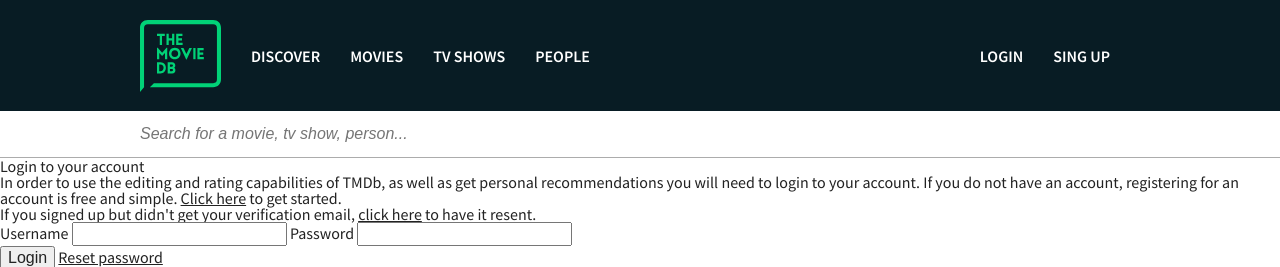
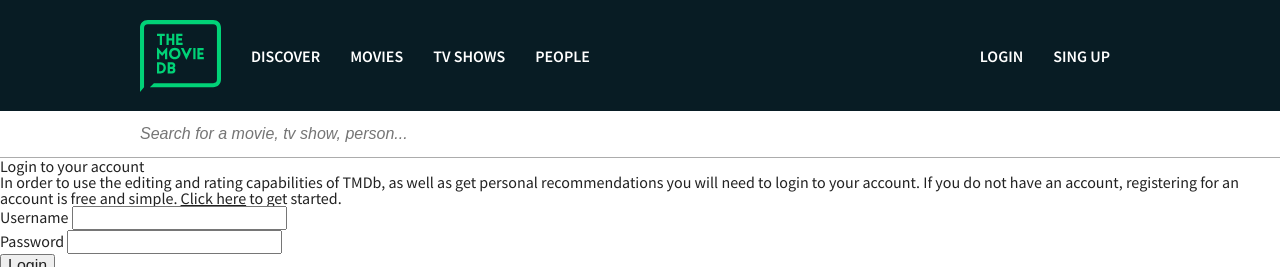
Before and after one commit to bataisk/db_course_work, a Django app: page /user/login/ in a window 1280 px wide. Shown: the top 267 px of the page. Run offline with Django 3.2, Linux system fonts and the light colour scheme.

Commit message:
Formatted login template

```diff
--- a/templates/users/login.html
+++ b/templates/users/login.html
@@ -1,6 +1,11 @@
 {% extends 'base/base.html' %}
 {% block title %}
     Login
+{% endblock %}
+
+{% block additional_head_tags %}
+    {% load static %}
+    <link rel="stylesheet" href="{% static 'users/login/css/main.css' %}">
 {% endblock %}
 
 {% block main %}
@@ -9,20 +14,35 @@
         <p>
             In order to use the editing and rating capabilities of TMDb, as well as get personal recommendations you will
             need to login to your account. If you do not have an account, registering for an account is free and simple.
-            <a href="">Click here</a> to get started.
+            <a href="{% url 'sing_up_page' %}">Click here</a> to get started.
         </p>
-        <p>If you signed up but didn't get your verification email, <a href="">click here</a> to have it resent.</p>
-        <form method="post">
-            <div class="fields">
-                <label for="username">Username</label>
-                <input id="username" type="text">
-                <label for="password">Password</label>
-                <input  id="password" type="password">
-            </div>
-            <div class="submit">
-                <input type="submit" value="Login">
-                <a href="">Reset password</a>
-            </div>
+
+        {% if form.non_field_errors %}
+                <div class="errors-card">
+                    <h2>There was an error processing your login</h2>
+                    <div class="errors">
+                        <ul>
+                            {% for error in form.non_field_errors %}
+                                <li>{{ error }}</li>
+                            {% endfor %}
+                        </ul>
+                    </div>
+                </div>
+            {% endif %}
+
+        <form method="post" action="">
+            {% csrf_token %}
+            <fieldset>
+                <div>
+                    <label for="{{ form.username.id_for_label }}">{{ form.username.label }}</label>
+                    {{ form.username }}
+                </div>
+                <div>
+                    <label for="{{ form.password.id_for_label }}">{{ form.password.label }}</label>
+                    {{ form.password }}
+                </div>
+            </fieldset>
+            <input type="submit" value="Login">
         </form>
     </main>
 {% endblock %}
```
